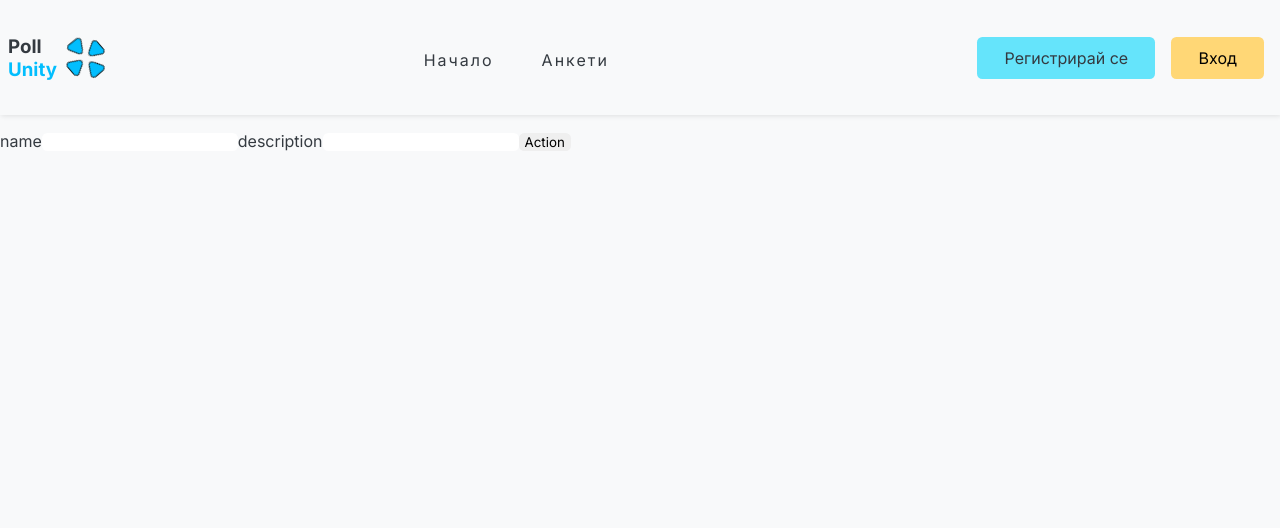
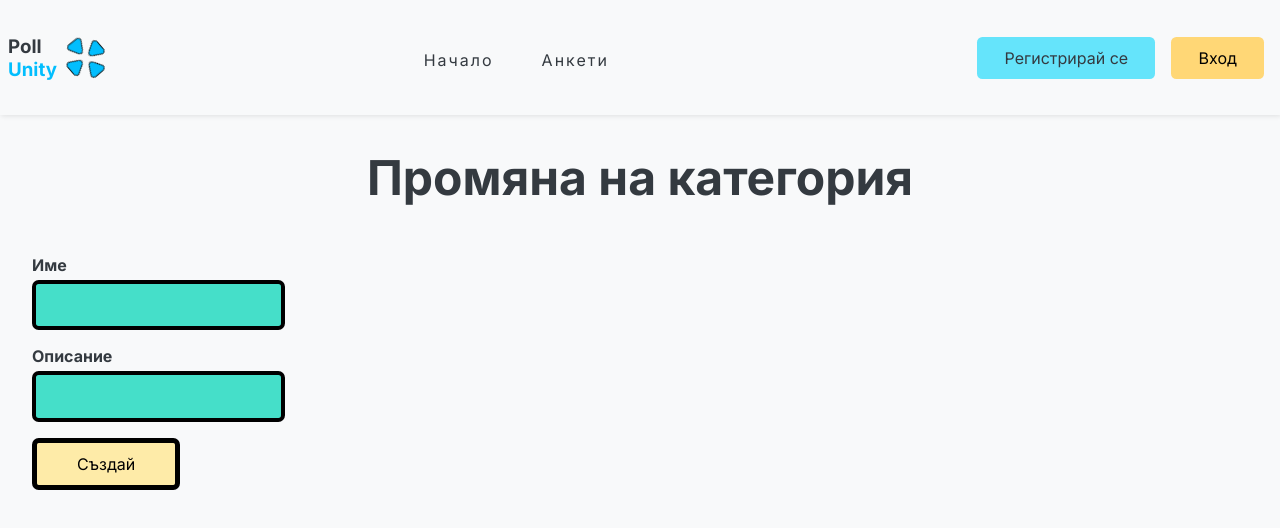
Before and after one commit to Eyub197/polllunity, a Next.js app: page /admin/categories/1/edit in a window 1280 px wide. Shown: the top 528 px of the page. Built offline with nearby package versions, Linux system fonts and the light colour scheme; no server answers; the database is empty.

Commit message:
made the update category page better

```diff
--- a/app/admin/categories/[id]/edit/page.tsx
+++ b/app/admin/categories/[id]/edit/page.tsx
@@ -1,4 +1,3 @@
-import { Category } from "@/lib/types"
 import { getCategoryById} from "@/lib/utils/category"
 import UpdateCategory from "@/ui/categories/UpdateCategory"
 
@@ -9,8 +8,6 @@ const EditCategory = async ({ params }: { params: { id: string } }) => {
 
     return(
         <>
-            <p>
-            {category?.name} {category?.description}</p>
             <UpdateCategory
             id={id}
             name={category?.name!}
--- a/ui/categories/UpdateCategory.tsx
+++ b/ui/categories/UpdateCategory.tsx
@@ -1,18 +1,40 @@
 import { updateCategoryById } from "@/lib/utils/category"
-import { Category } from "@/lib/types"
+import { UpdateCategoryProps } from "@/lib/types"
+import styles from "@/ui/categories/categories.module.css"
 
-const UpdateCategory = ({id, name, description}: Category) => {
+const UpdateCategory = ({id, name, description}: UpdateCategoryProps) => {
 
     const updateCategory = updateCategoryById.bind(null, id)
 
     return(
-        <form action={updateCategory}>
-        name
-        <input type="text" name="category_name" id="" />
-        description
-        <input type="text" name="description" id="" />
-        <button type="submit">Action</button>
-    </form>
+        <>
+        <h1 className={styles.title }>Промяна на категория</h1>
+        <main className={styles.main}>
+        <form className={styles._form} action={updateCategory}>
+            <div className={styles.name}>
+                <label className={styles.label} htmlFor="name">Име</label>
+                <input
+                type="text"
+                name="category_name"
+                id="name"
+                className={styles.input}
+                defaultValue={name}
+                />
+            </div>
+            <div className={styles.desc}>
+                <label className={styles.label} htmlFor="description">Oписание</label>
+                <input
+                type="text"
+                name="description"
+                id="description"
+                className={styles.input}
+                defaultValue={description!}
+                />
+            </div>
+            <button className={styles.btn} type="submit">Създай</button>
+        </form>
+        </main>
+        </>
     )
 }
 
--- a/ui/categories/categories.module.css
+++ b/ui/categories/categories.module.css
@@ -53,12 +53,13 @@
     margin-bottom: 1em;
 }
 
-.form{
+.form, ._form{
     display: flex;
     flex-direction: column;
     align-items: flex-start;
     justify-content: flex-start;
 }
+
 
 .desc{
     margin-bottom: 1em;
```
Also changed, not shown: lib/types.ts (+7 -0 lines), ui/categories/CreateCategory.tsx (+4 -5 lines).
